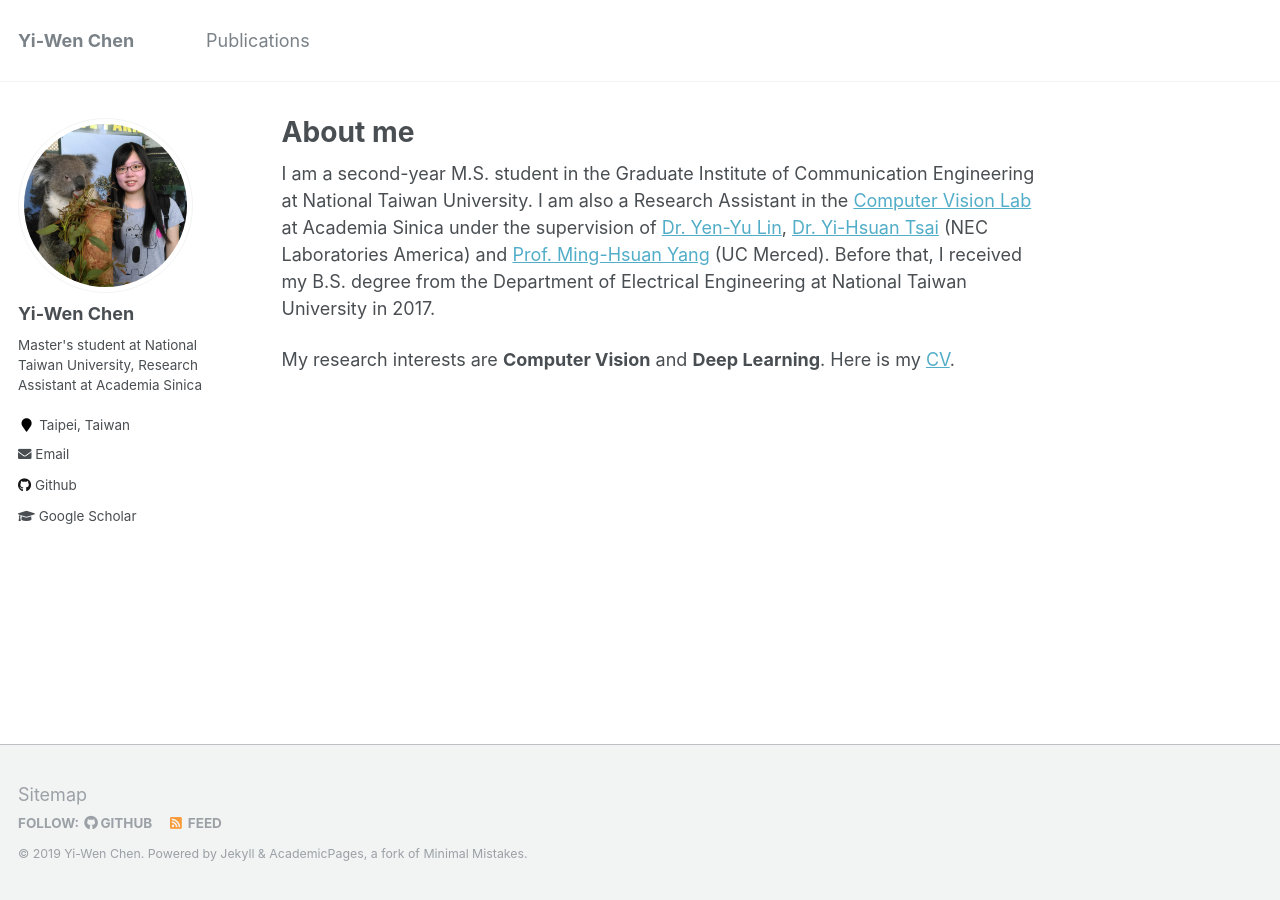
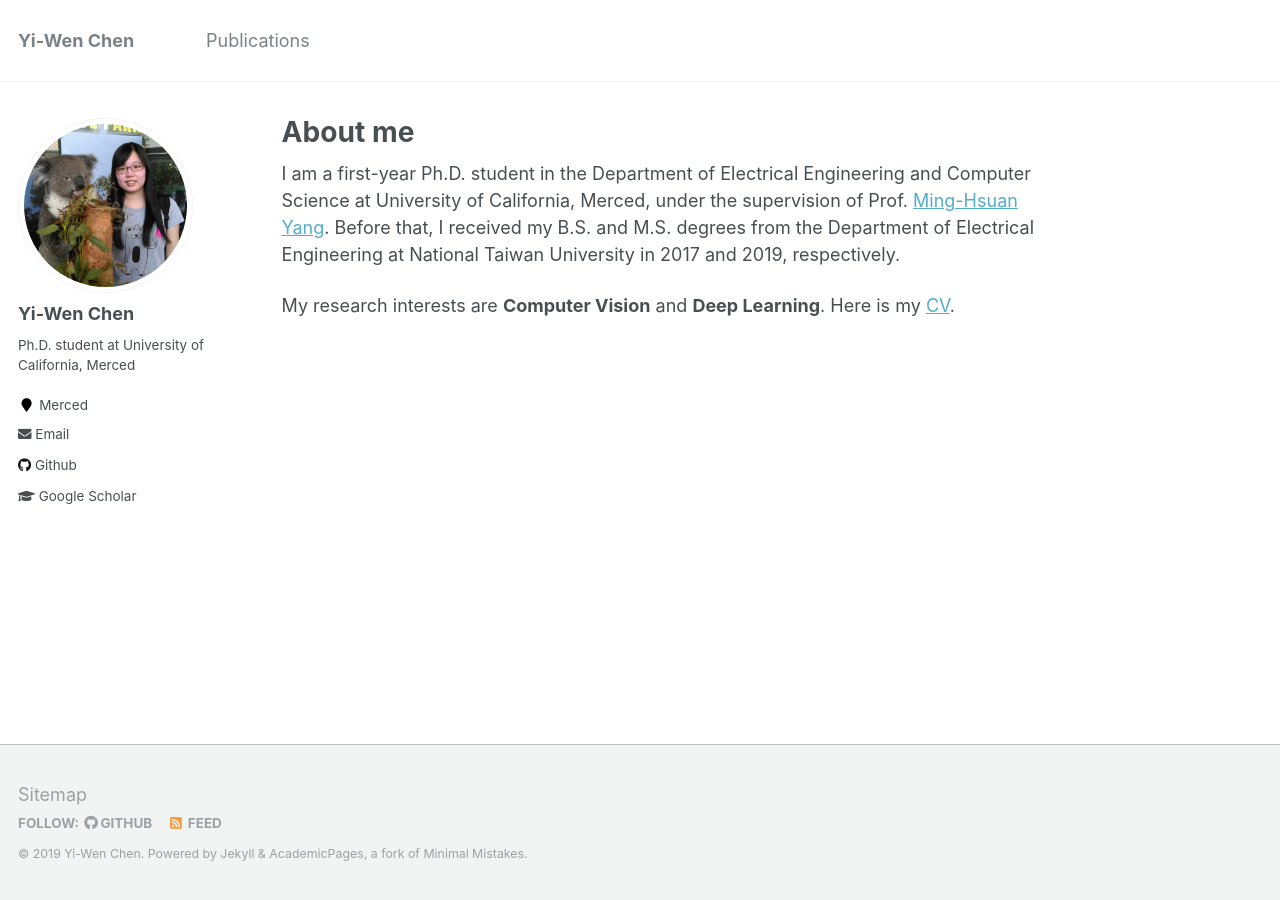
Before and after one commit to wenz116/wenz116.github.io, a Jekyll site: the page built from _pages/about.md, in a window 1280 px wide. Built offline with Jekyll 4.4.1, drawn with Linux system fonts in a browser that asks for light colours.

Commit message:
Update education and cv

```diff
--- a/_config.yml
+++ b/_config.yml
@@ -10,7 +10,7 @@ locale                   : "en-US"
 title                    : "Yi-Wen Chen"
 title_separator          : "-"
 name                     : &name "Yi-Wen Chen"
-description              : &description "Master's student at National Taiwan University, Research Assistant at Academia Sinica"
+description              : &description "Ph.D. student at University of California, Merced"
 url                      : https://wenz116.github.io # the base hostname & protocol for your site e.g. "https://mmistakes.github.io"
 baseurl                  : "" # the subpath of your site, e.g. "/blog"
 repository               : "wenz116/wenz116.github.io"
@@ -82,11 +82,11 @@ analytics:
 author:
   name             : "Yi-Wen Chen"
   avatar           : "ywchen.jpg"
-  bio              : "Master's student at National Taiwan University, Research Assistant at Academia Sinica"
-  location         : "Taipei, Taiwan"
+  bio              : "Ph.D. student at University of California, Merced"
+  location         : "Merced"
   employer         :
   googlescholar    : "https://scholar.google.com/citations?user=PksDjvkAAAAJ&hl=en"
-  email            : "chenyiwena@gmail.com"
+  email            : "ychen319@ucmerced.edu"
   researchgate     : # example: "https://www.researchgate.net/profile/yourprofile"
   uri              :
   bitbucket        :
--- a/_pages/about.md
+++ b/_pages/about.md
@@ -8,8 +8,7 @@ redirect_from:
   - /about.html
 ---
 
-I am a second-year M.S. student in the Graduate Institute of Communication Engineering at National Taiwan University.
-I am also a Research Assistant in the [Computer Vision Lab](http://cvlab.citi.sinica.edu.tw) at Academia Sinica under the supervision of [Dr. Yen-Yu Lin](https://www.citi.sinica.edu.tw/pages/yylin/), [Dr. Yi-Hsuan Tsai](https://sites.google.com/site/yihsuantsai) (NEC Laboratories America) and [Prof. Ming-Hsuan Yang](http://faculty.ucmerced.edu/mhyang/) (UC Merced).
-Before that, I received my B.S. degree from the Department of Electrical Engineering at National Taiwan University in 2017.
+I am a first-year Ph.D. student in the Department of Electrical Engineering and Computer Science at University of California, Merced, under the supervision of Prof. [Ming-Hsuan Yang](http://faculty.ucmerced.edu/mhyang/).
+Before that, I received my B.S. and M.S. degrees from the Department of Electrical Engineering at National Taiwan University in 2017 and 2019, respectively.
 
 My research interests are **Computer Vision** and **Deep Learning**. Here is my [CV](https://wenz116.github.io/files/ywchen_cv.pdf).
```
Also changed, not shown: 1 other file.
